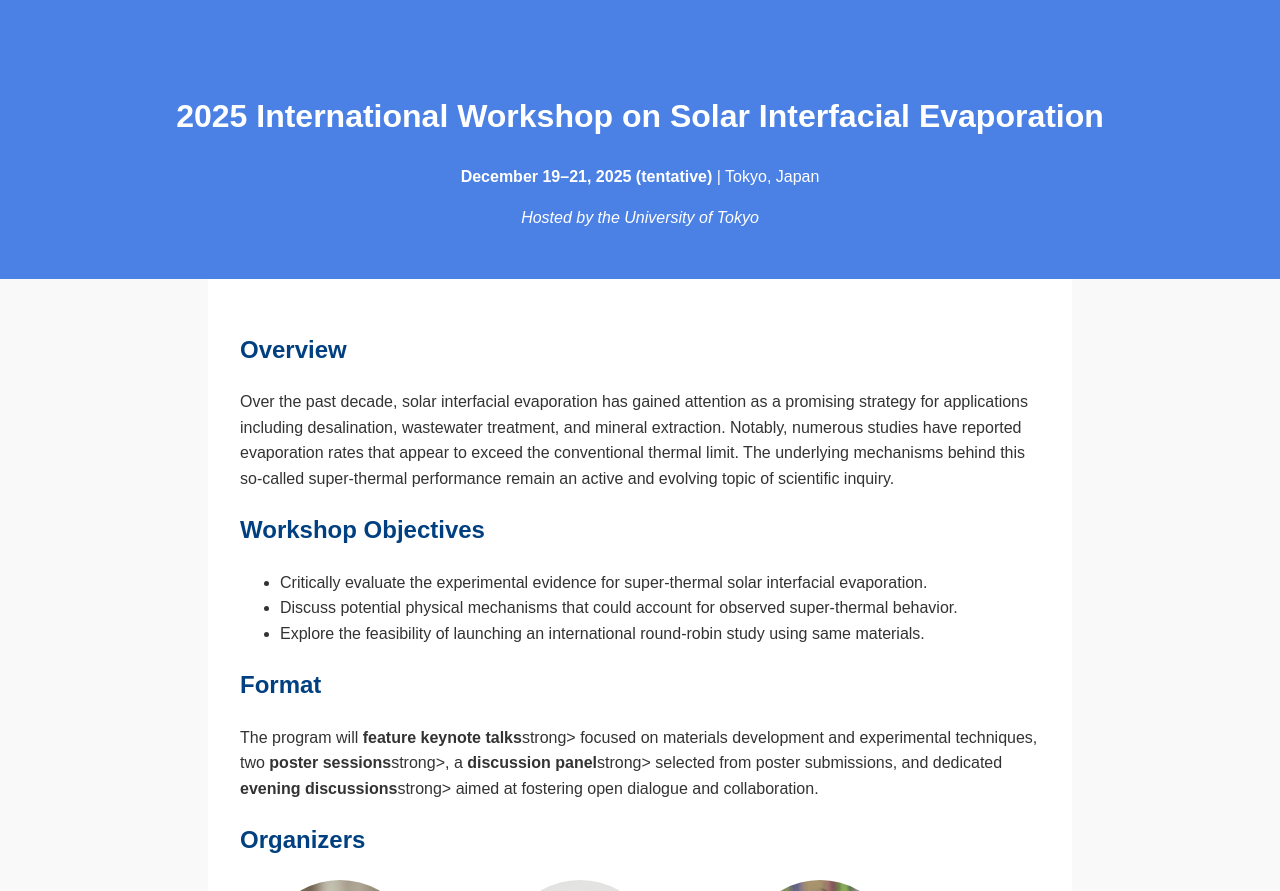
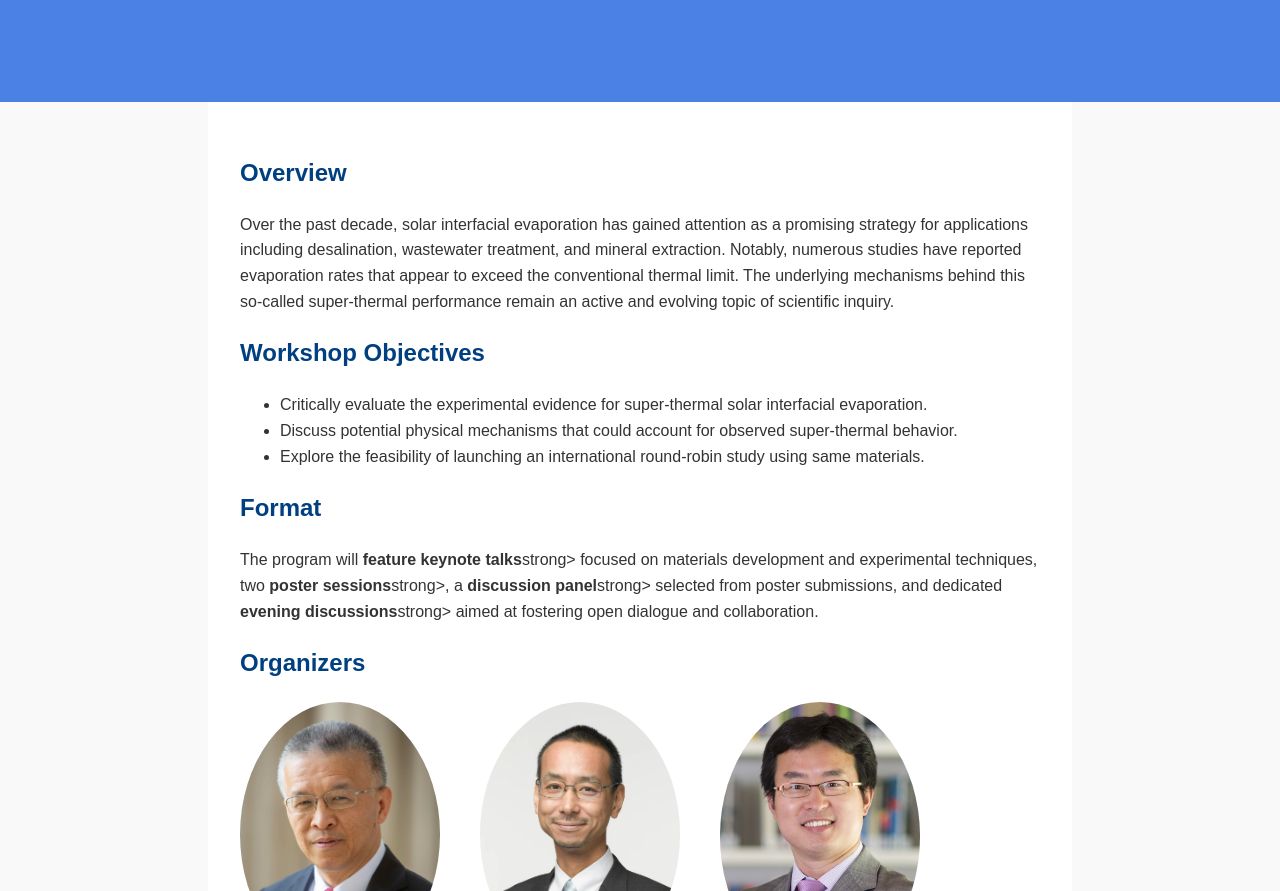
Before and after one commit to liyuanzhe96/solar-evaporation-workshop, a plain HTML site: page index.html in a window 1280 px wide. Shown: the part 946-1837 px from the top of the page. Drawn offline with Linux system fonts and the light colour scheme.

Commit message:
Update index.html

```diff
--- a/index.html
+++ b/index.html
@@ -11,9 +11,7 @@
 </header>
 <body>
   <header>
-    <h1>2025 International Workshop on Solar Interfacial Evaporation</h1>
-    <p><strong>December 19–21, 2025 (tentative)</strong> | Tokyo, Japan</p>
-    <p><em>Hosted by the University of Tokyo</em></p>
+
   </header>
 
   <main>
```
